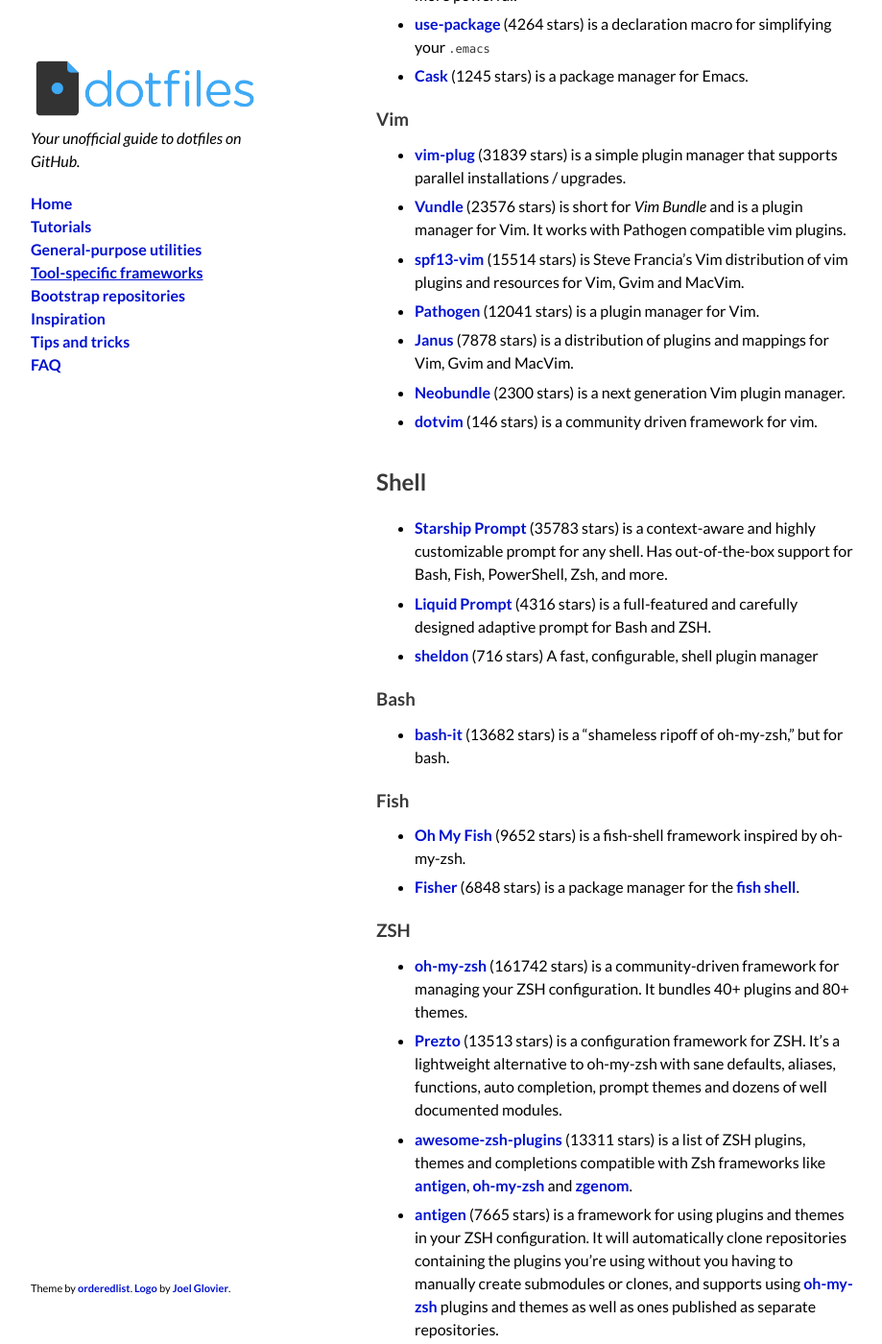
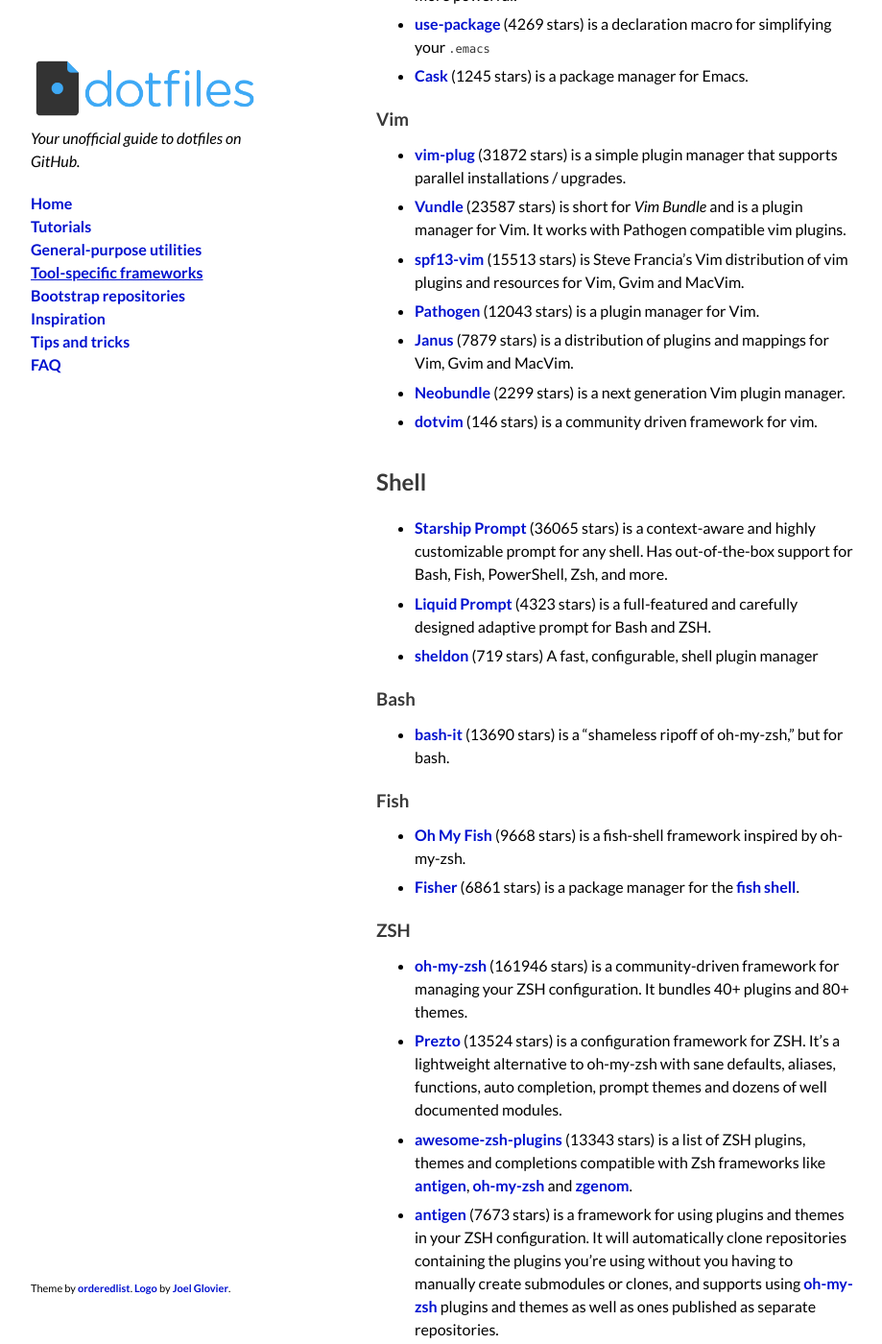
Before and after one commit to dotfiles/dotfiles.github.com, a Jekyll site: the page built from frameworks.md, in a window 1280 px wide and 1400 px high, scrolled down 512 px. Shown: the whole window at 96% size, without its empty margins (178-1097 px from the left). Built offline with Jekyll 4.4.1, drawn with Linux system fonts in a browser that asks for light colours; comment, search, counter and statistics services are not loaded; some of the changed text lies outside the part shown.

Commit message:
Update star counts

```diff
--- a/_data/frameworks.yml
+++ b/_data/frameworks.yml
@@ -2,14 +2,14 @@
   forks: 436
   name: Liquid Prompt
   notes: is a full-featured and carefully designed adaptive prompt for Bash and ZSH.
-  stars: 4316
+  stars: 4323
   url: https://github.com/nojhan/liquidprompt
 - category: Shell
-  forks: 1517
+  forks: 1523
   name: Starship Prompt
   notes: is a context-aware and highly customizable prompt for any shell. Has out-of-the-box
     support for Bash, Fish, PowerShell, Zsh, and more.
-  stars: 35783
+  stars: 36065
   url: https://github.com/starship/starship
 - category: Shell
   forks: 2
@@ -20,31 +20,31 @@
   stars: 21
   url: https://github.com/abourdon/shprofile
 - category: Shell
-  forks: 2326
+  forks: 2322
   name: bash-it
   notes: is a "shameless ripoff of oh-my-zsh," but for bash.
-  stars: 13682
+  stars: 13690
   subcategory: Bash
   url: https://github.com/Bash-it/bash-it
 - category: Shell
-  forks: 259
+  forks: 260
   name: Fisher
   notes: is a package manager for the [fish shell](https://fishshell.com).
-  stars: 6848
+  stars: 6861
   subcategory: Fish
   url: https://github.com/jorgebucaran/fisher
 - category: Shell
-  forks: 845
+  forks: 844
   name: Oh My Fish
   notes: is a fish-shell framework inspired by oh-my-zsh.
-  stars: 9652
+  stars: 9668
   subcategory: Fish
   url: https://github.com/oh-my-fish/oh-my-fish
 - category: Shell
   forks: 64
   name: Antibody
   notes: is a shell plugin manager made from the ground up thinking about performance.
-  stars: 1686
+  stars: 1687
   subcategory: ZSH
   url: https://github.com/getantibody/antibody
 - category: Shell
@@ -64,7 +64,7 @@
     will automatically clone repositories containing the plugins you're using without
     you having to manually create submodules or clones, and supports using [oh-my-zsh](https://github.com/robbyrussell/oh-my-zsh)
     plugins and themes as well as ones published as separate repositories.
-  stars: 7665
+  stars: 7673
   subcategory: ZSH
   url: https://github.com/zsh-users/antigen
 - category: Shell
@@ -78,20 +78,20 @@
   subcategory: ZSH
   url: https://github.com/dotphiles/dotzsh
 - category: Shell
-  forks: 25412
+  forks: 25434
   name: oh-my-zsh
   notes: is a community-driven framework for managing your ZSH configuration. It bundles
     40+ plugins and 80+ themes.
-  stars: 161742
+  stars: 161946
   subcategory: ZSH
   url: https://github.com/robbyrussell/oh-my-zsh
 - category: Shell
-  forks: 4494
+  forks: 4495
   name: Prezto
   notes: is a configuration framework for ZSH. It's a lightweight alternative to oh-my-zsh
     with sane defaults, aliases, functions, auto completion, prompt themes and dozens
     of well documented modules.
-  stars: 13513
+  stars: 13524
   subcategory: ZSH
   url: https://github.com/sorin-ionescu/prezto
 - category: Shell
@@ -144,16 +144,16 @@
   name: zplug
   notes: is a next-generation plugin manager for ZSH. There is more to a ZSH plugin
     manager than increasing its speed. Also, there is nothing that zplug cannnot do.
-  stars: 5495
+  stars: 5504
   subcategory: ZSH
   url: https://github.com/zplug/zplug
 - category: Shell
-  forks: 516
+  forks: 517
   name: awesome-zsh-plugins
   notes: is a list of ZSH plugins, themes and completions compatible with Zsh frameworks
     like [antigen](https://github.com/zsh-users/antigen), [oh-my-zsh](https://github.com/robbyrussell/oh-my-zsh)
     and [zgenom](https://github.com/jandamm/zgenom).
-  stars: 13311
+  stars: 13343
   subcategory: ZSH
   url: https://github.com/unixorn/awesome-zsh-plugins
 - category: Shell
@@ -174,18 +174,18 @@
   subcategory: Emacs
   url: https://github.com/cask/cask
 - category: Editors
-  forks: 1865
+  forks: 1863
   name: Prelude
   notes: is an enhanced Emacs 24 distribution that should make your experience with
     Emacs both more pleasant and more powerful.
-  stars: 5005
+  stars: 5007
   subcategory: Emacs
   url: https://github.com/bbatsov/prelude
 - category: Editors
-  forks: 2956
+  forks: 2962
   name: Doom Emacs
   notes: is an Emacs framework for the stubborn martian hacker.
-  stars: 17188
+  stars: 17227
   subcategory: Emacs
   url: https://github.com/hlissner/doom-emacs
 - category: Editors
@@ -193,14 +193,14 @@
   name: Spacemacs
   notes: is a Emacs 24 distribution that builds on Evil-mode with ports of popular
     Vim plugins to closer emulate a Vim environment.
-  stars: 23160
+  stars: 23177
   subcategory: Emacs
   url: https://github.com/syl20bnr/spacemacs
 - category: Editors
   forks: 260
   name: use-package
   notes: is a declaration macro for simplifying your `.emacs`
-  stars: 4264
+  stars: 4269
   subcategory: Emacs
   url: https://github.com/jwiegley/use-package
 - category: Editors
@@ -214,21 +214,21 @@
   forks: 829
   name: Janus
   notes: is a distribution of plugins and mappings for Vim, Gvim and MacVim.
-  stars: 7878
+  stars: 7879
   subcategory: Vim
   url: https://github.com/carlhuda/janus
 - category: Editors
   forks: 168
   name: Neobundle
   notes: is a next generation Vim plugin manager.
-  stars: 2300
+  stars: 2299
   subcategory: Vim
   url: https://github.com/Shougo/neobundle.vim
 - category: Editors
-  forks: 1202
+  forks: 1203
   name: Pathogen
   notes: is a plugin manager for Vim.
-  stars: 12041
+  stars: 12043
   subcategory: Vim
   url: https://github.com/tpope/vim-pathogen
 - category: Editors
@@ -236,27 +236,27 @@
   name: spf13-vim
   notes: is Steve Francia's Vim distribution of vim plugins and resources for Vim,
     Gvim and MacVim.
-  stars: 15514
+  stars: 15513
   subcategory: Vim
   url: https://github.com/spf13/spf13-vim
 - category: Editors
-  forks: 1913
+  forks: 1915
   name: vim-plug
   notes: is a simple plugin manager that supports parallel installations / upgrades.
-  stars: 31839
+  stars: 31872
   subcategory: Vim
   url: https://github.com/junegunn/vim-plug
 - category: Editors
-  forks: 2592
+  forks: 2594
   name: Vundle
   notes: is short for _Vim Bundle_ and is a plugin manager for Vim. It works with
     Pathogen compatible vim plugins.
-  stars: 23576
+  stars: 23587
   subcategory: Vim
   url: https://github.com/VundleVim/Vundle.vim
 - category: Shell
   forks: 16
   name: sheldon
   notes: A fast, configurable, shell plugin manager
-  stars: 716
+  stars: 719
   url: https://github.com/rossmacarthur/sheldon
```
Also changed, not shown: _data/bootstrap.yml (+4 -4 lines), _data/inspiration.yml (+22 -22 lines), _data/utilities.yml (+21 -21 lines).
